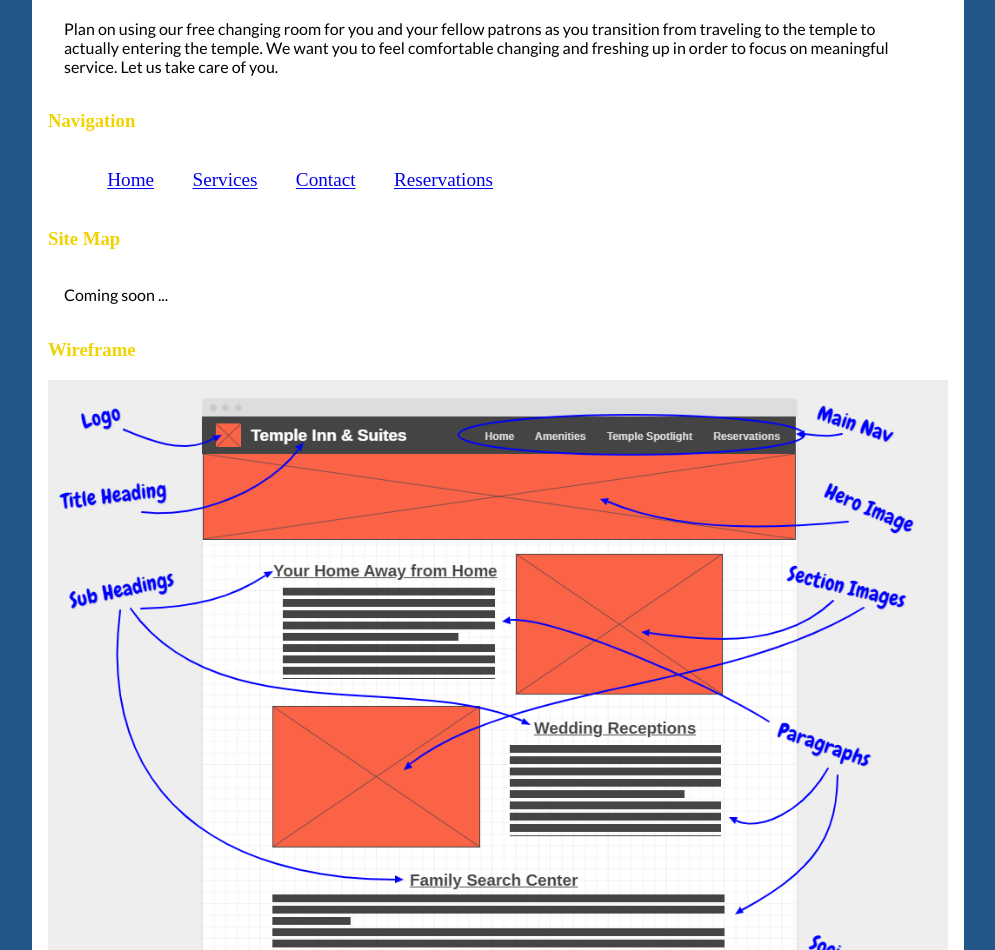
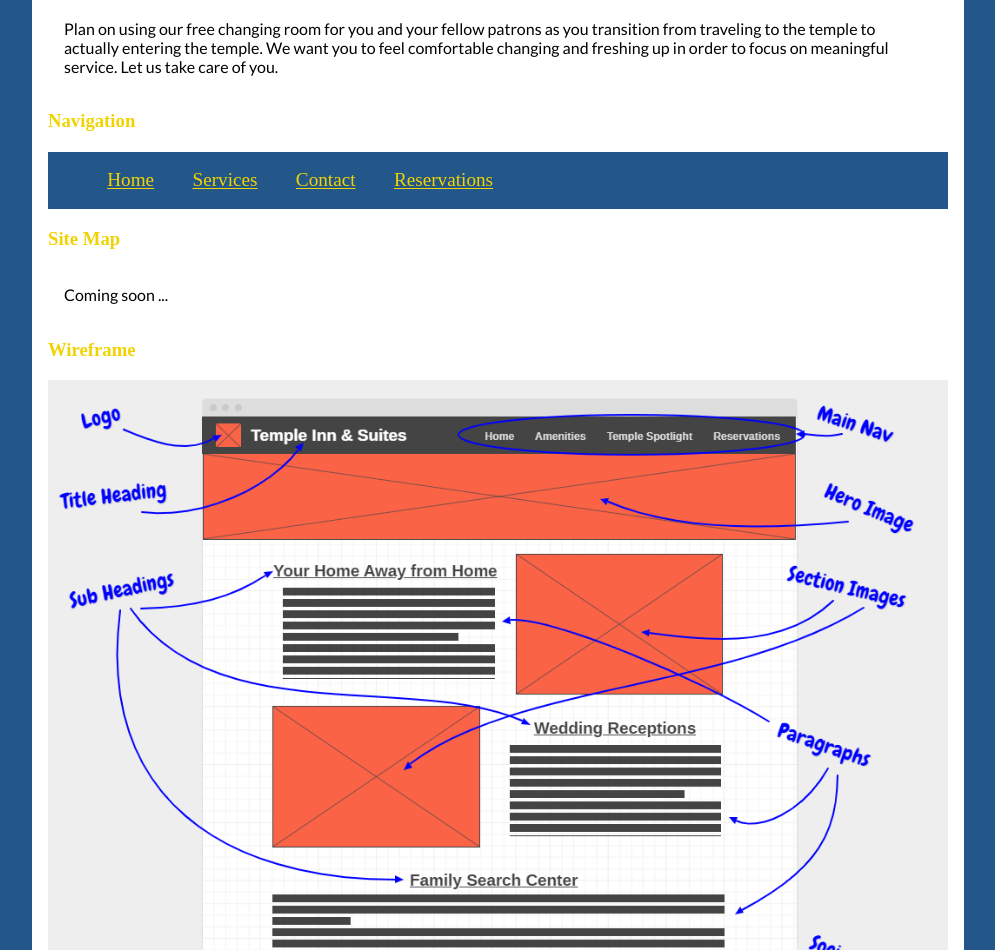
Before and after one commit to Eli-B-Washington/Eli-B-Washington.github.io, a plain HTML site: page site-plan.html in a window 1280 px wide. Shown: the part 1477-2427 px from the top of the page, without its empty margins (142-1137 px from the left). Drawn offline with Linux system fonts and the light colour scheme; a web font is replaced by a local one.

Commit message:
commit on 'master'

```diff
--- a/css/site-plan.css
+++ b/css/site-plan.css
@@ -37,7 +37,7 @@ header {
 }
 
 header>h1 {
-    color:
+    color: var(--accent1-color);
 }
 
 p {
@@ -79,7 +79,7 @@ p {
 }
 
 nav {
-    background-color: ;
+    background-color: var(--secondary-color);
     line-height: 3em;
     text-align: center;
     font-size: 1.2em
@@ -97,10 +97,10 @@ nav a {
 
 nav a:link,
 nav a:visited {
-    color:
+    color: var(--accent1-color);
 }
 
 nav a:hover {
     color: var(--accent2-color);
-    background-color:
+    background-color: var(--accent1-color);
 }
```
